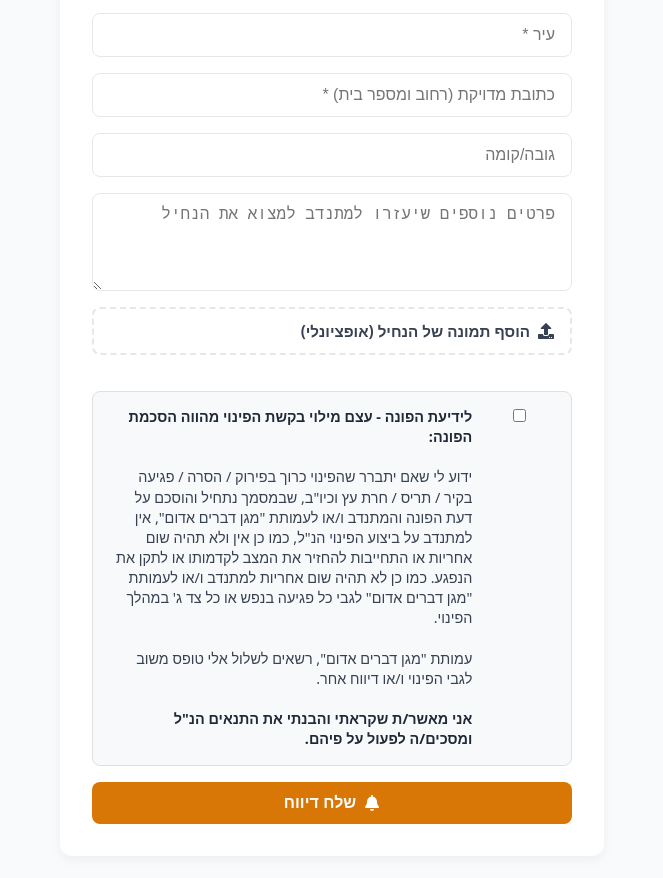
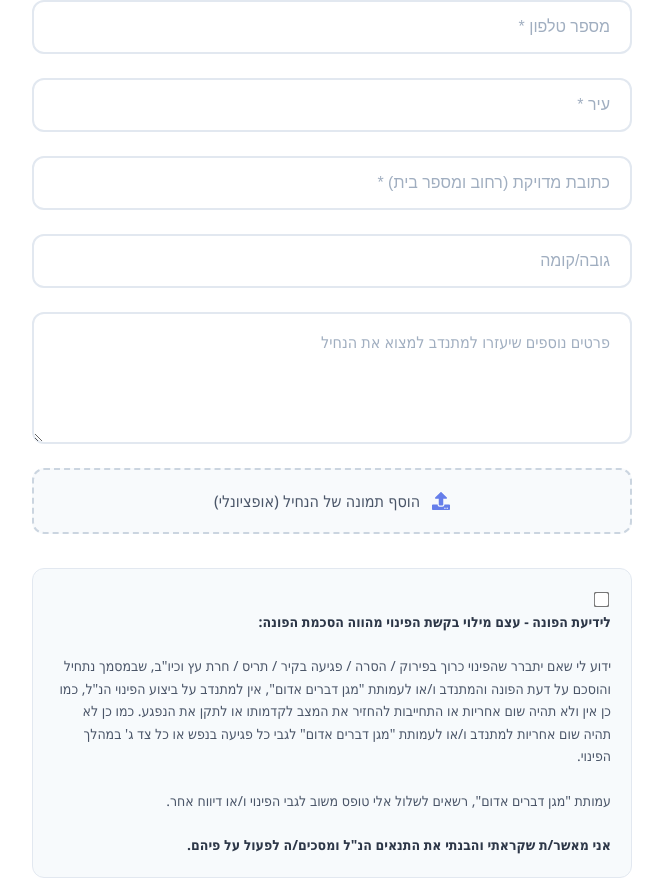
Before and after one commit to Shlobro/Magen-Dvorim-Adom, a React (Vite) app: page /report in a window 1280 px wide. Shown: the part 313-1191 px from the top of the page, without its empty margins (308-971 px from the left). Built offline with nearby package versions, Linux system fonts and the light colour scheme; no server answers.

Commit message:
ui update to the report page

```diff
--- a/frontend/src/pages/ReportPage.jsx
+++ b/frontend/src/pages/ReportPage.jsx
@@ -132,6 +132,7 @@ export default function ReportPage() {
             required
             value={phoneNumber}
             onChange={(e) => setPhoneNumber(e.target.value)}
+            style={{ direction: 'rtl', textAlign: 'right' }} // ⬅️ הוספת יישור RTL
           />
           <input
             type="text"
--- a/frontend/src/styles/ReportPage.css
+++ b/frontend/src/styles/ReportPage.css
@@ -1,138 +1,365 @@
+/* src/styles/ReportPage.css */
+
 .report-page {
-    padding: 2rem;
-    background-color: #f9fafb;
+  min-height: 100vh;
+  background: linear-gradient(135deg, #ffffff 0%, #ffffff 100%);
+  padding: 20px;
   display: flex;
-    flex-direction: column;
+  justify-content: center;
   align-items: center;
-    direction: rtl;
-    min-height: 100vh;
+  font-family: 'Segoe UI', Tahoma, Geneva, Verdana, sans-serif;
 }
 
 .report-card {
-    background: white;
-    padding: 2rem;
-    border-radius: 12px;
-    box-shadow: 0 4px 12px rgba(0, 0, 0, 0.05);
-    max-width: 480px;
+  background: rgba(255, 255, 255, 0.95);
+  backdrop-filter: blur(20px);
+  border-radius: 20px;
+  box-shadow:
+    0 20px 40px rgba(0, 0, 0, 0.1),
+    0 0 0 1px rgba(255, 255, 255, 0.2);
+  padding: 40px;
+  max-width: 600px;
   width: 100%;
+  position: relative;
+  overflow: hidden;
+}
+
+.report-card::before {
+  content: '';
+  position: absolute;
+  top: 0;
+  left: 0;
+  right: 0;
+  height: 4px;
+  background: linear-gradient(90deg, #667eea, #764ba2, #667eea);
+  background-size: 200% 100%;
+  animation: shimmer 3s ease-in-out infinite;
+}
+
+@keyframes shimmer {
+  0%, 100% {
+    background-position: 200% 0;
+  }
+  50% {
+    background-position: -200% 0;
+  }
 }
 
 .form-title {
-    font-size: 1.5rem;
-    color: #1f2937;
-    font-weight: bold;
-    margin-bottom: 1.5rem;
   text-align: center;
+  color: #2d3748;
+  font-size: 2rem;
+  font-weight: 700;
+  margin-bottom: 40px;
+  position: relative;
+}
+
+.form-title::after {
+  content: '';
+  position: absolute;
+  bottom: -10px;
+  left: 50%;
+  transform: translateX(-50%);
+  width: 60px;
+  height: 3px;
+  background: linear-gradient(90deg, #667eea, #764ba2);
+  border-radius: 2px;
 }
 
 .report-form {
   display: flex;
   flex-direction: column;
-    gap: 1rem;
+  gap: 24px;
 }
 
-  .report-form input,
+/* Input Styles */
+.report-form input[type="text"],
+.report-form input[type="tel"],
 .report-form textarea {
-    padding: 0.75rem 1rem;
-    border: 1px solid #e5e7eb;
-    border-radius: 8px;
-    font-size: 1rem;
   width: 100%;
+  padding: 16px 20px;
+  border: 2px solid #e2e8f0;
+  border-radius: 12px;
+  font-size: 16px;
+  transition: all 0.3s ease;
+  background: #ffffff;
+  color: #2d3748;
   box-sizing: border-box;
-    text-align: right;
 }
 
-  /* תיקון יישור ספציפי לטלפון */
-  input[type="tel"] {
-    direction: rtl;
-    text-align: right;
+.report-form input[type="text"]:focus,
+.report-form input[type="tel"]:focus,
+.report-form textarea:focus {
+  outline: none;
+  border-color: #667eea;
+  box-shadow:
+    0 0 0 3px rgba(102, 126, 234, 0.1),
+    0 4px 12px rgba(102, 126, 234, 0.15);
+  transform: translateY(-2px);
 }
 
+.report-form input::placeholder,
+.report-form textarea::placeholder {
+  color: #a0aec0;
+  font-weight: 400;
+}
+
+/* Textarea specific styles */
 .report-form textarea {
   resize: vertical;
+  min-height: 120px;
+  font-family: inherit;
+  line-height: 1.5;
 }
 
+/* File Upload Styles */
 .file-upload {
   display: flex;
   align-items: center;
-    gap: 0.5rem;
-    padding: 0.75rem 1rem;
-    border: 2px dashed #e5e7eb;
-    border-radius: 8px;
-    color: #374151;
-    font-weight: bold;
+  justify-content: center;
+  gap: 12px;
+  padding: 20px;
+  border: 2px dashed #cbd5e0;
+  border-radius: 12px;
   cursor: pointer;
-    font-size: 0.95rem;
+  transition: all 0.3s ease;
+  background: #f8fafc;
+  color: #4a5568;
+  font-weight: 500;
+  position: relative;
+  overflow: hidden;
 }
 
-  .file-upload input {
+.file-upload::before {
+  content: '';
+  position: absolute;
+  top: 0;
+  left: -100%;
+  width: 100%;
+  height: 100%;
+  background: linear-gradient(90deg, transparent, rgba(102, 126, 234, 0.05), transparent);
+  transition: left 0.5s ease;
+}
+
+.file-upload:hover::before {
+  left: 100%;
+}
+
+.file-upload:hover {
+  border-color: #667eea;
+  background: #edf2f7;
+  transform: translateY(-2px);
+  box-shadow: 0 4px 12px rgba(102, 126, 234, 0.1);
+}
+
+.file-upload input[type="file"] {
   display: none;
 }
 
 .upload-icon {
-    font-size: 1rem;
+  font-size: 18px;
+  color: #667eea;
+}
+
+/* Terms Container */
+.terms-container {
+  background: #f7fafc;
+  border: 1px solid #e2e8f0;
+  border-radius: 12px;
+  padding: 20px;
+  margin: 10px 0;
+}
+
+.terms-checkbox {
+  margin-left: 10px;
+  transform: scale(1.2);
+  accent-color: #667eea;
+}
+
+.terms-label {
+  font-size: 14px;
+  line-height: 1.6;
+  color: #4a5568;
+  cursor: pointer;
+  display: block;
+}
+
+.terms-highlight {
+  font-weight: 600;
+  color: #2d3748;
+}
+
+/* Submit Button */
+.submit-button {
+  display: flex;
+  align-items: center;
+  justify-content: center;
+  gap: 12px;
+  padding: 18px 30px;
+  background: linear-gradient(135deg, #667eea 0%, #764ba2 100%);
+  color: white;
+  border: none;
+  border-radius: 12px;
+  font-size: 18px;
+  font-weight: 600;
+  cursor: pointer;
+  transition: all 0.3s ease;
+  position: relative;
+  overflow: hidden;
+  box-shadow: 0 4px 15px rgba(102, 126, 234, 0.3);
+}
+
+.submit-button::before {
+  content: '';
+  position: absolute;
+  top: 0;
+  left: -100%;
+  width: 100%;
+  height: 100%;
+  background: linear-gradient(90deg, transparent, rgba(255, 255, 255, 0.2), transparent);
+  transition: left 0.5s ease;
+}
+
+.submit-button:hover::before {
+  left: 100%;
+}
+
+.submit-button:hover {
+  transform: translateY(-3px);
+  box-shadow: 0 8px 25px rgba(102, 126, 234, 0.4);
+}
+
+.submit-button:active {
+  transform: translateY(-1px);
+}
+
+.submit-button:disabled {
+  opacity: 0.7;
+  cursor: not-allowed;
+  transform: none;
+  box-shadow: 0 4px 15px rgba(102, 126, 234, 0.2);
+}
+
+.submit-button:disabled:hover {
+  transform: none;
+  box-shadow: 0 4px 15px rgba(102, 126, 234, 0.2);
+}
+
+.button-icon {
+  font-size: 16px;
+}
+
+/* Responsive Design */
+@media (max-width: 768px) {
+  .report-page {
+    padding: 15px;
+  }
+
+  .report-card {
+    padding: 30px 25px;
+    border-radius: 16px;
+  }
+
+  .form-title {
+    font-size: 1.75rem;
+    margin-bottom: 30px;
+  }
+
+  .report-form {
+    gap: 20px;
+  }
+
+  .report-form input[type="text"],
+  .report-form input[type="tel"],
+  .report-form textarea {
+    padding: 14px 16px;
+    font-size: 15px;
   }
 
   .submit-button {
-    background-color: #d97706;
-    color: white;
-    border: none;
-    border-radius: 8px;
-    padding: 0.75rem 1rem;
-    font-size: 1rem;
-    font-weight: bold;
-    display: flex;
-    justify-content: center;
-    align-items: center;
-    gap: 0.5rem;
-    cursor: pointer;
-    transition: background-color 0.2s ease-in-out;
+    padding: 16px 25px;
+    font-size: 16px;
   }
 
-  .submit-button:hover {
-    background-color: #b45309;
-  }
-
-  .button-icon {
-    font-size: 1rem;
-  }
-
-  .footer {
-    margin-top: 2rem;
-    font-size: 14px;
-    color: #000000;
-    text-align: center;
-  }
-
-  /* Terms and conditions styling */
   .terms-container {
-  display: flex;
-  align-items: flex-start;
-  gap: 10px;
-  margin-top: 20px;
-  padding: 15px;
-  background-color: #f8f9fa;
-  border-radius: 8px;
-  border: 1px solid #e0e0e0;
-  font-size: 0.9rem;
-  direction: rtl;
-  text-align: right;
-  line-height: 1.4;
-}
-
-.terms-checkbox {
-  margin-top: 2px;
-  min-width: 18px;
-  accent-color: #d97706;
+    padding: 16px;
   }
 
   .terms-label {
-  flex-grow: 1;
-  line-height: 1.4;
-  color: #374151;
+    font-size: 13px;
+  }
 }
 
-.terms-highlight {
-  font-weight: bold;
-  color: #1f2937;
+@media (max-width: 480px) {
+  .report-card {
+    padding: 25px 20px;
   }
+
+  .form-title {
+    font-size: 1.5rem;
+  }
+
+  .report-form input[type="text"],
+  .report-form input[type="tel"],
+  .report-form textarea {
+    padding: 12px 14px;
+  }
+
+  .file-upload {
+    padding: 16px;
+    font-size: 14px;
+  }
+
+  .submit-button {
+    padding: 14px 20px;
+    font-size: 15px;
+  }
+}
+
+/* Animation for form elements */
+@keyframes fadeInUp {
+  from {
+    opacity: 0;
+    transform: translateY(20px);
+  }
+  to {
+    opacity: 1;
+    transform: translateY(0);
+  }
+}
+
+.report-form > * {
+  animation: fadeInUp 0.6s ease forwards;
+}
+
+.report-form > *:nth-child(1) { animation-delay: 0.1s; }
+.report-form > *:nth-child(2) { animation-delay: 0.2s; }
+.report-form > *:nth-child(3) { animation-delay: 0.3s; }
+.report-form > *:nth-child(4) { animation-delay: 0.4s; }
+.report-form > *:nth-child(5) { animation-delay: 0.5s; }
+.report-form > *:nth-child(6) { animation-delay: 0.6s; }
+.report-form > *:nth-child(7) { animation-delay: 0.7s; }
+.report-form > *:nth-child(8) { animation-delay: 0.8s; }
+.report-form > *:nth-child(9) { animation-delay: 0.9s; }
+
+/* Loading state for submit button */
+.submit-button:disabled {
+  position: relative;
+}
+
+.submit-button:disabled::after {
+  content: '';
+  position: absolute;
+  width: 20px;
+  height: 20px;
+  border: 2px solid transparent;
+  border-top: 2px solid white;
+  border-radius: 50%;
+  animation: spin 1s linear infinite;
+  margin-right: 8px;
+}
+
+@keyframes spin {
+  0% { transform: rotate(0deg); }
+  100% { transform: rotate(360deg); }
+}
```
Lines whose indentation alone changed are shown as unchanged.
